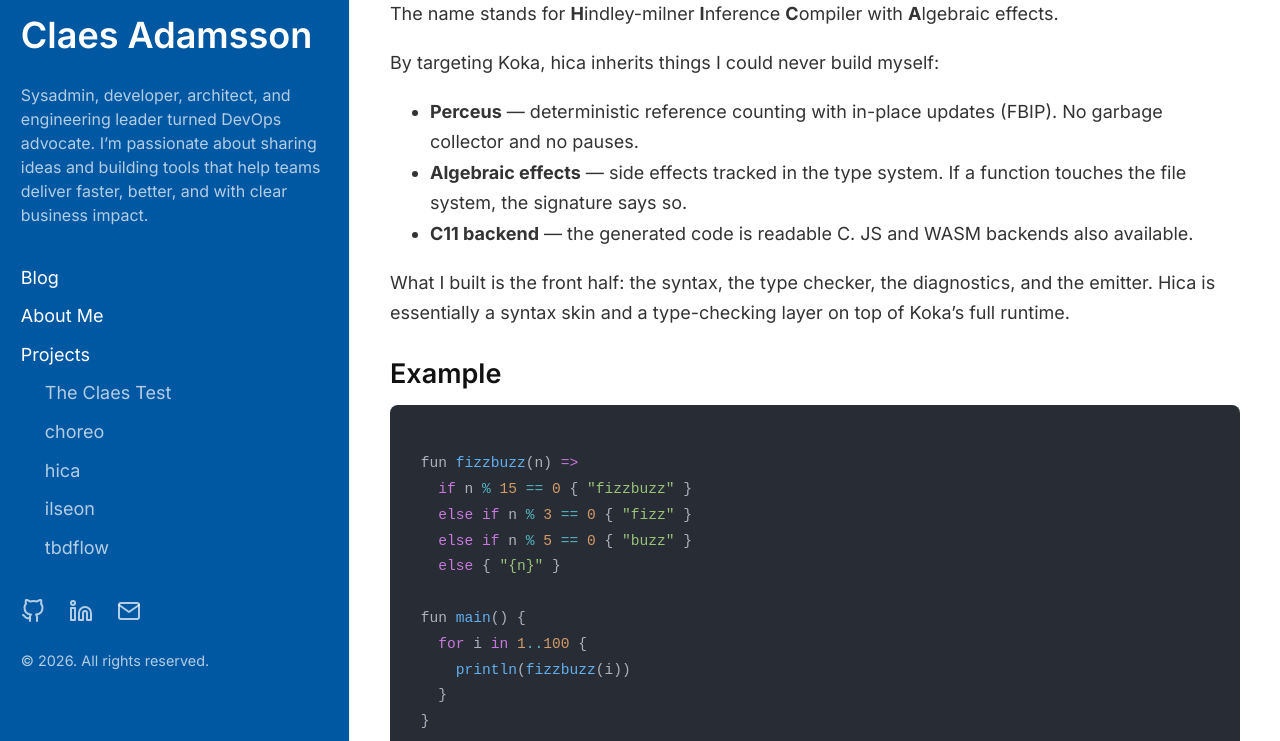
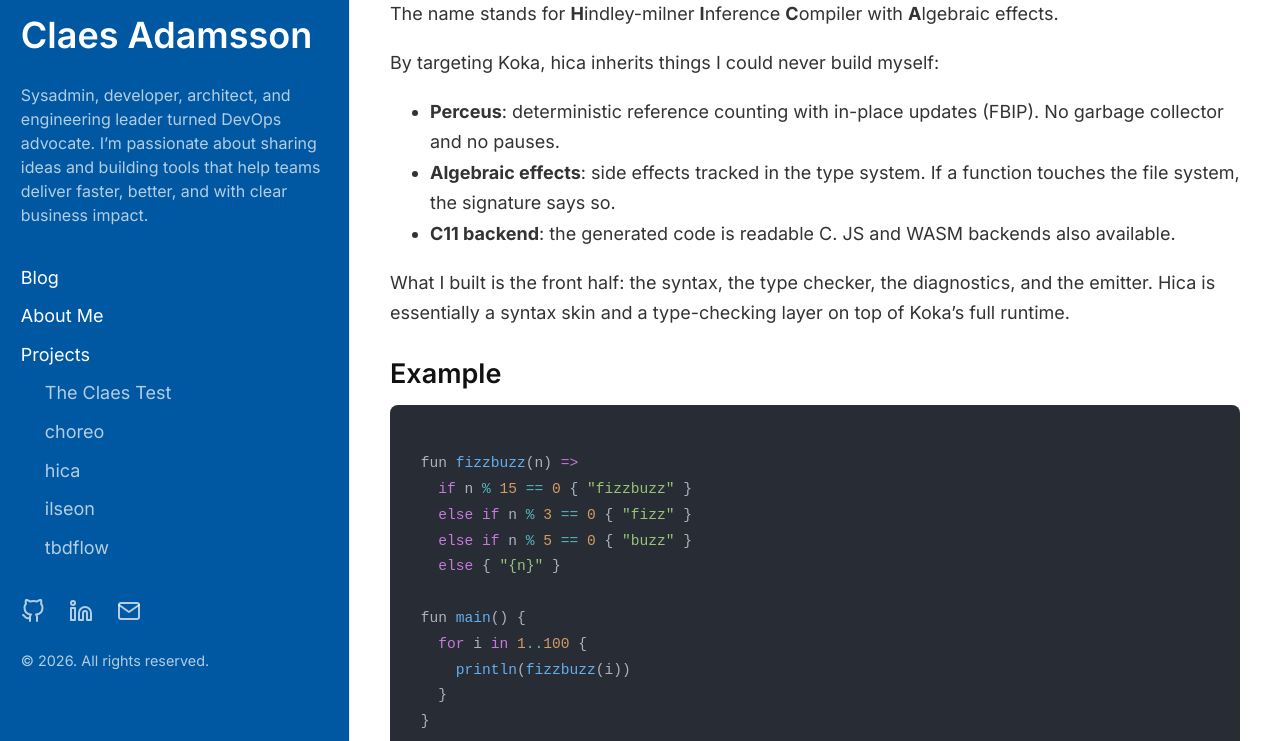
Before and after one commit to cladam/cladam.github.io, a Jekyll site: the page built from _projects/hica.md, in a window 1280 px wide and 900 px high, scrolled down 477 px, cut to the strip 159-900 px from the top of the window. Built offline with Jekyll 4.4.1, drawn with Linux system fonts in a browser that asks for light colours; some of the changed text lies outside the part shown.

Commit message:
fix: fix syntax and wording

```diff
--- a/_projects/hica.md
+++ b/_projects/hica.md
@@ -18,9 +18,9 @@
 
 By targeting Koka, hica inherits things I could never build myself:
 
-* **Perceus** — deterministic reference counting with in-place updates (FBIP). No garbage collector and no pauses.
-* **Algebraic effects** — side effects tracked in the type system. If a function touches the file system, the signature says so.
-* **C11 backend** — the generated code is readable C. JS and WASM backends also available.
+* **Perceus**: deterministic reference counting with in-place updates (FBIP). No garbage collector and no pauses.
+* **Algebraic effects**: side effects tracked in the type system. If a function touches the file system, the signature says so.
+* **C11 backend**: the generated code is readable C. JS and WASM backends also available.
 
 What I built is the front half: the syntax, the type checker, the diagnostics, and the emitter. Hica is essentially a syntax skin and a type-checking layer on top of Koka's full runtime.
 
@@ -91,7 +91,7 @@
 
 ## Links
 
-* [**Docs**](https://cladam.github.io/hica/docs/) — language reference, quick start, and style guide.
-* [**Learn hica**](https://cladam.github.io/hica/docs/learn) — 36 progressive lessons from hello world to combinators.
-* [**Source**](https://github.com/cladam/hica) — Apache-2.0 licensed.
+* [**Docs**](https://cladam.github.io/hica/docs/): language reference, quick start, and style guide.
+* [**Learn hica**](https://cladam.github.io/hica/docs/learn): 36 progressive lessons from hello world to combinators.
+* [**Source**](https://github.com/cladam/hica): Apache-2.0 licensed.
 * [**Blog post**](https://cladam.github.io/2026/05/13/introducing-hica/) — the story behind hica.
```
Also changed, not shown: _posts/2026-05-13-introducing-hica.md (+6 -6 lines).
